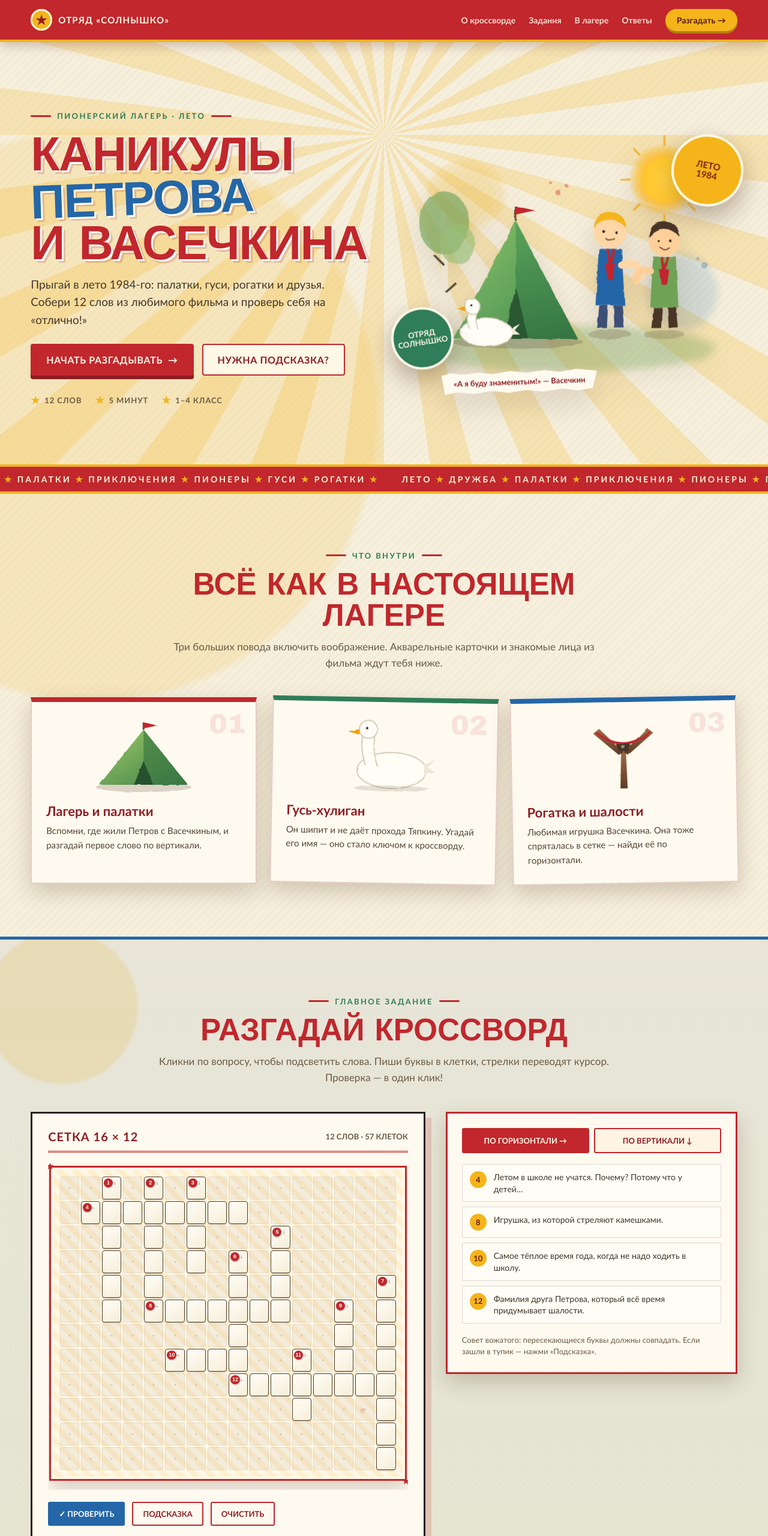
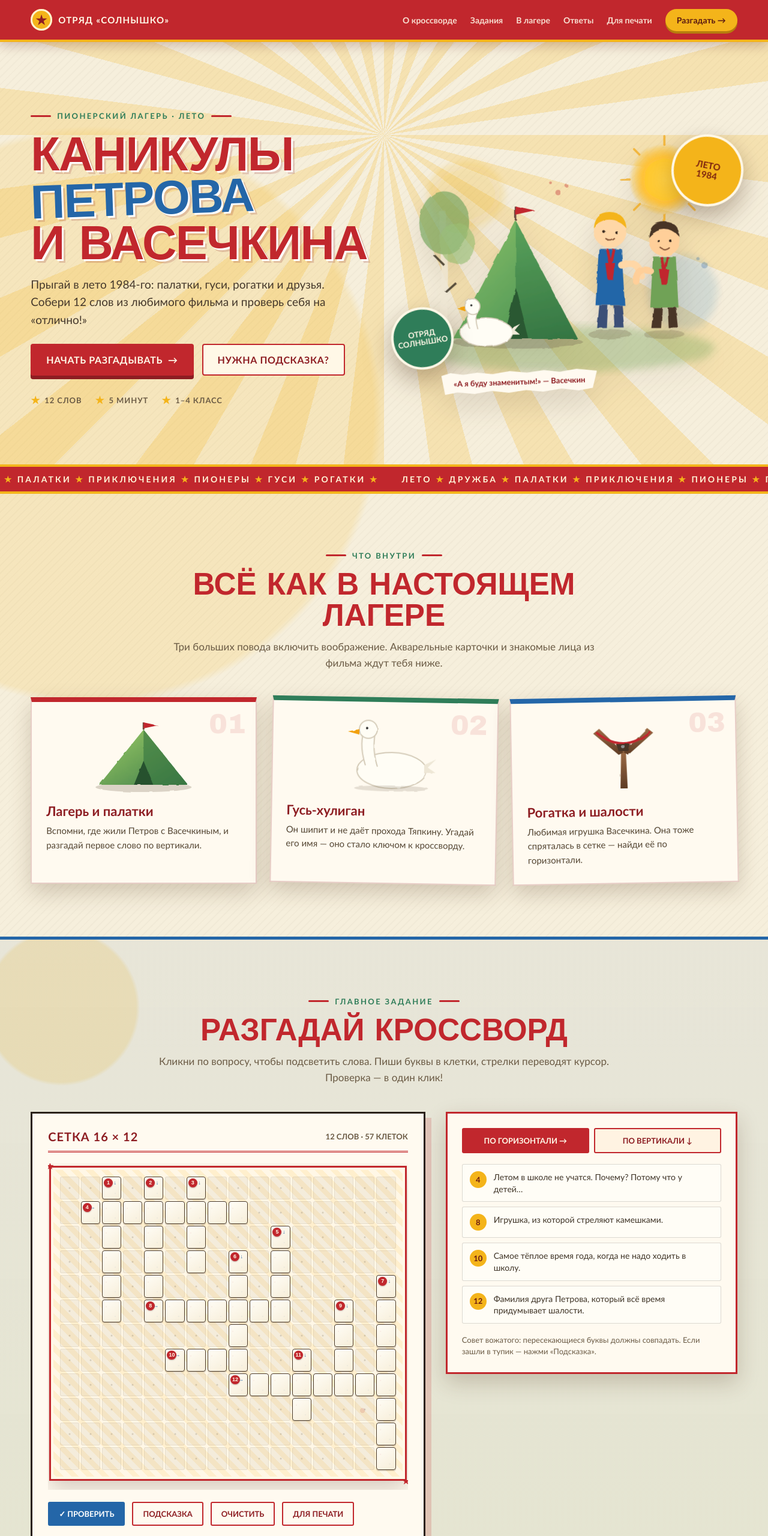
Before and after one commit to Mishanya76/krossv-landing, a plain HTML site: page index.html in a window 1280 px wide. Shown: the top 2560 px of the page at 60% size. Drawn offline with Linux system fonts and the light colour scheme.

Commit message:
Update index.html: print page and navigation

```diff
--- a/index.html
+++ b/index.html
@@ -375,6 +375,7 @@
       <a href="#crossword">Задания</a>
       <a href="#story">В лагере</a>
       <a href="#answers">Ответы</a>
+      <a href="print.html">Для печати</a>
     </nav>
     <a class="topbar-cta" href="#crossword">Разгадать →</a>
   </div>
@@ -786,6 +787,7 @@
             <button class="mini-btn solid" id="checkBtn" type="button">✓ Проверить</button>
             <button class="mini-btn" id="hintBtn" type="button">Подсказка</button>
             <button class="mini-btn" id="clearBtn" type="button">Очистить</button>
+            <a class="mini-btn" href="print.html">Для печати</a>
           </div>
           <p class="status" id="status" role="status" aria-live="polite"></p>
         </div>
```
